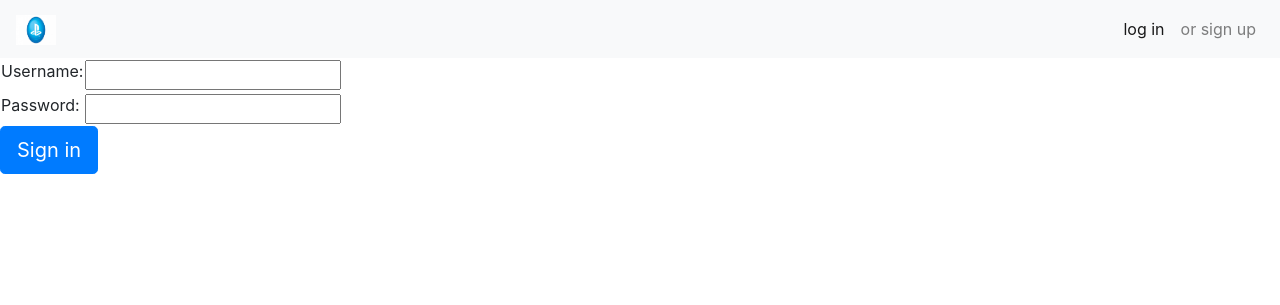
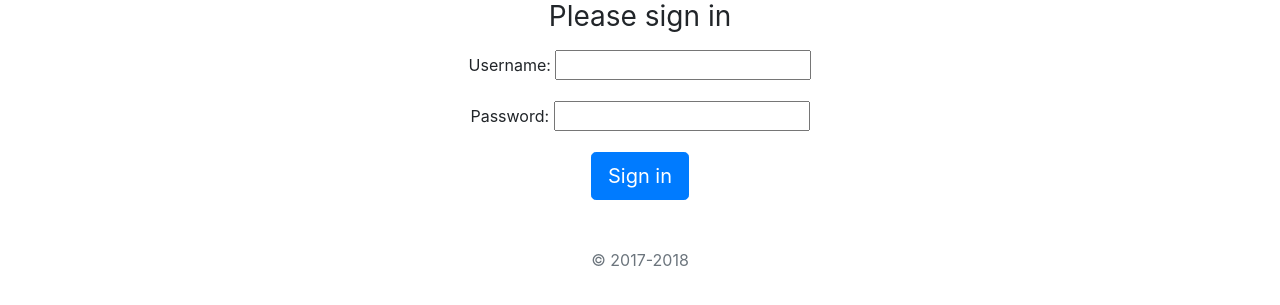
Before and after one commit to MaximLomaka/psale, a Django app: page /auth/login/ in a window 1280 px wide. Shown: the top 305 px of the page. Run offline with Django 3.2, Linux system fonts and the light colour scheme; some libraries are stand-ins or nearby versions.

Commit message:
add redesign for login page

```diff
--- a/templates/auth/login.html
+++ b/templates/auth/login.html
@@ -17,28 +17,33 @@
         {% endif %}
     {% endif %}
 
-    <form method="post">
+    {#    <form method="post">#}
+    {##}
+    {#        <table>#}
+    {#            <tr>#}
+    {#                <td>{{ form.username.label_tag }}</td>#}
+    {#                <td>{{ form.username }}</td>#}
+    {#            </tr>#}
+    {#            <tr>#}
+    {#                <td>{{ form.password.label_tag }}</td>#}
+    {#                <td>{{ form.password }}</td>#}
+    {#            </tr>#}
+    {#        </table>#}
+
+
+    <body class="text-center">
+    <form class="form-signin" method="post">
         {% csrf_token %}
-        <table>
-            <tr>
-                <td>{{ form.username.label_tag }}</td>
-                <td>{{ form.username }}</td>
-            </tr>
-            <tr>
-                <td>{{ form.password.label_tag }}</td>
-                <td>{{ form.password }}</td>
-            </tr>
-        </table>
+        <h1 class="h3 mb-3 font-weight-normal">Please sign in</h1>
 
-        {#        <h1 class="h3 mb-3 font-weight-normal">Please sign in</h1>#}
-        {#        <label for="inputEmail" class="sr-only">Email address</label>#}
-        {#        <input type="email" id="inputEmail" class="form-control" placeholder="Username" required autofocus>#}
-        {#        <label for="inputPassword" class="sr-only">Password</label>#}
-        {#        <input type="password" id="inputPassword" class="form-control" placeholder="Password" required>#}
-        {#        <div class="checkbox mb-3">#}
-        {##}
-        {#        </div>#}
+        <p> {{ form.as_p }}</p>
         <button class="btn btn-lg btn-primary " type="submit">Sign in</button>
+        <p class="mt-5 mb-3 text-muted">&copy; 2017-2018</p>
+    </form>
+    </body>
+
+
+
 
 
         <input type="hidden" name="next" value="{{ next }}"/>
--- a/templates/store/index.html
+++ b/templates/store/index.html
@@ -1,116 +1,120 @@
-<!DOCTYPE html>
+<!doctype html>
 <html lang="en">
 <head>
-    <meta charset="UTF-8">
-    {% load staticfiles %}
+    <meta charset="utf-8">
+    <meta name="viewport" content="width=device-width, initial-scale=1, shrink-to-fit=no">
+    <meta name="description" content="">
+    <meta name="author" content="">
 
-    <link rel="stylesheet" href="{% static  'bootstrap/css/bootstrap.min.css' %}">
-    <link rel="stylesheet" href="{% static  'bootstrap/css/bootstrap.css' %}">
-    <link rel="stylesheet" href="{% static  'bootstrap/css/style.css' %}">
+
     {% block title %}
         <title>Store</title>
     {% endblock %}
 
+
+    {% load staticfiles %}
+
+    <link rel="stylesheet" href="{% static 'bootstrap/css/bootstrap.min.css' %}">
+    <link rel="stylesheet" href="{% static 'bootstrap/css/bootstrap.css' %}">
+    <link rel="stylesheet" href="{% static 'bootstrap/css/style.css' %}">
 </head>
+
+{% block content %}
+
+
 <body>
 
+<header>
 
-<div>
-    <nav class="navbar  navbar-expand-lg navbar-light bg-light">
-        <a class="navbar-brand" href="{% url 'store:index' %}"> <img src="{% static 'img/PSN-logo.jpg' %} "
-                                                                     width="40px " height="30px"> </a>
+    <div class="navbar navbar-light">
+        <div class="container d-flex justify-content-between">
+            <a href="#" class="navbar-brand d-flex align-items-center">
 
-        <ul class="nav navbar-nav  ml-auto">
+                <strong>Store</strong>
+            </a>
             {% if user.is_authenticated %}
 
 
 
 
-                <li>Balance: {{ user.money.coins }} $</li>
-                <li class="nav-item active"><a href="{% url 'store:user_detail' pk=user.id %}">
-                    Welcome, {{ user }}   </a></li>
+                Balance: {{ user.money.coins }} $
+                <a href="{% url 'store:user_detail' pk=user.id %}">
+                    Welcome, {{ user }}   </a>
 
                 <a href="{% url 'auth:logout' %}"> <img src="{% static 'png/account-logout-2x.png' %}"
                 ></a>
 
             {% else %}
-                <li class="nav-item active">
 
-                    <a class="nav-link" href="{% url 'auth:login' %}">log in </a>
 
-                </li>
+                <a class="nav-link" href="{% url 'auth:login' %}">log in </a>
+
+
                 <a class="nav-link" href="{% url 'auth:signup' %}">or sign up </a>
             {% endif %}
+        </div>
+    </div>
+</header>
 
-        </ul>
+<main role="main">
 
-    </nav>
+    <section class="jumbotron text-center">
+        <div class="container">
+            <h1 class="jumbotron-heading">Platforms</h1>
+            <p class="lead text-muted">Something short and leading about the collection below—its contents, the creator,
+                etc. Make it short and sweet, but not too short so folks don't simply skip over it entirely.</p>
+            <p>
+                <a href="#" class="btn btn-secondary my-2">Steam</a>
+                <a href="#" class="btn btn-secondary my-2">Origin</a>
+                <a href="#" class="btn btn-secondary my-2">Uplay</a>
+                <a href="#" class="btn btn-secondary my-2">Battlenet</a>
+            </p>
+        </div>
+    </section>
+    {% for object in object_list %}
 
-</div>
-{% block content %}
+        <div class="col-md-4">
+            <div class="card mb-4 box-shadow">
+
+                <div class="card-body">
 
 
+                    <ul class="list-group">
+                        <li class="list-group-item">Description: {{ object.description }}</li>
+                        <li class="list-group-item">price:{{ object.price }}</li>
+                        <li class="list-group-item">platform:{{ object.platform }}</li>
 
-    <form method="get">
+                        <li class="list-group-item">{{ object.games }}</li>
 
 
-        <div class="form-group">
-            <label for="exampleFormControlSelect1">Select Platform</label>
-            <select class="form-control" id="exampleFormControlSelect1">
-                <option>PS4</option>
-                <option>XboX one</option>
-                <option>PC</option>
-            </select>
-
-            <button type="submit" class="btn btn-primary">Submit</button>
-
-        </div>
-
-    </form>
+                    </ul>
 
 
+                    <div class="d-flex justify-content-between align-items-center">
+                        <div class="btn-group">
+                            <button type="button" class="btn btn-sm btn-outline-secondary">Buy</button>
 
-    <div class="card border-secondary  mb-3" style="max-width: 18rem;">
-    <div class="card-header" href="1">Battle net</div>
-    <div class="card-body text-secondary">
-        <h5 class="card-title">Games:</h5>
-        <ul>
-            <li>Starcraft 2</li>
-            <li>WoW</li>
-
-        </ul>
-        <div class="d-flex justify-content-between align-items-center">
-            <div class="btn-group">
-                <button type="button" class="btn btn-sm btn-outline-secondary">View</button>
-                <button type="button" class="btn btn-sm btn-outline-secondary">Edit</button>
+                        </div>
+                        <small class="text-muted">{{ object.date_of_creation }}</small>
+                    </div>
+                </div>
             </div>
         </div>
 
-    </div>
+
+    {% endfor %}
+</main>
+
+<footer class="text-muted">
+    <div class="container">
+        <p class="float-right">
 
 
-    <br>
-    <h3 class="mr-4">Buyer protection</h3>
+        <p>New to Bootstrap? <a href="../../">Visit the homepage</a> or read our <a href="../../getting-started/">getting
+            started guide</a>.</p>
+    </div>
+</footer>
 
-    {% if messages %}
-
-        {% for message in messages %}
-            <h3 class="alert-success success">{{ message }}</h3>
-
-        {% endfor %}
-    {% endif %}
-
+</body>
 {% endblock %}
-
-<script src="{% static  'js/main.js' %}"></script>
-<script src="https://code.jquery.com/jquery-3.3.1.slim.min.js"
-        integrity="sha384-q8i/X+965DzO0rT7abK41JStQIAqVgRVzpbzo5smXKp4YfRvH+8abtTE1Pi6jizo"
-        crossorigin="anonymous"></script>
-<script src="https://cdnjs.cloudflare.com/ajax/libs/popper.js/1.14.3/umd/popper.min.js"
-        integrity="sha384-ZMP7rVo3mIykV+2+9J3UJ46jBk0WLaUAdn689aCwoqbBJiSnjAK/l8WvCWPIPm49"
-        crossorigin="anonymous"></script>
-<script src="https://stackpath.bootstrapcdn.com/bootstrap/4.1.1/js/bootstrap.min.js"
-        integrity="sha384-smHYKdLADwkXOn1EmN1qk/HfnUcbVRZyYmZ4qpPea6sjB/pTJ0euyQp0Mk8ck+5T"
-        crossorigin="anonymous"></script>
-</body>
 </html>
```
Also changed, not shown: templates/auth/singin.html (+39 -0 lines).
